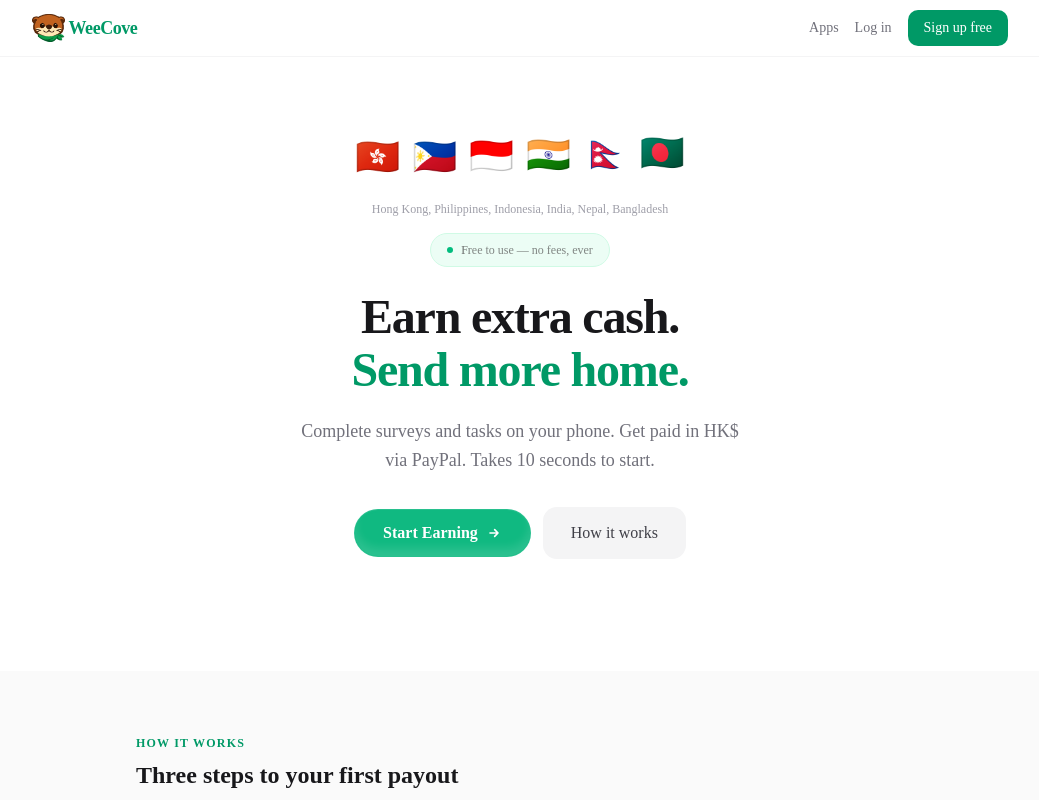
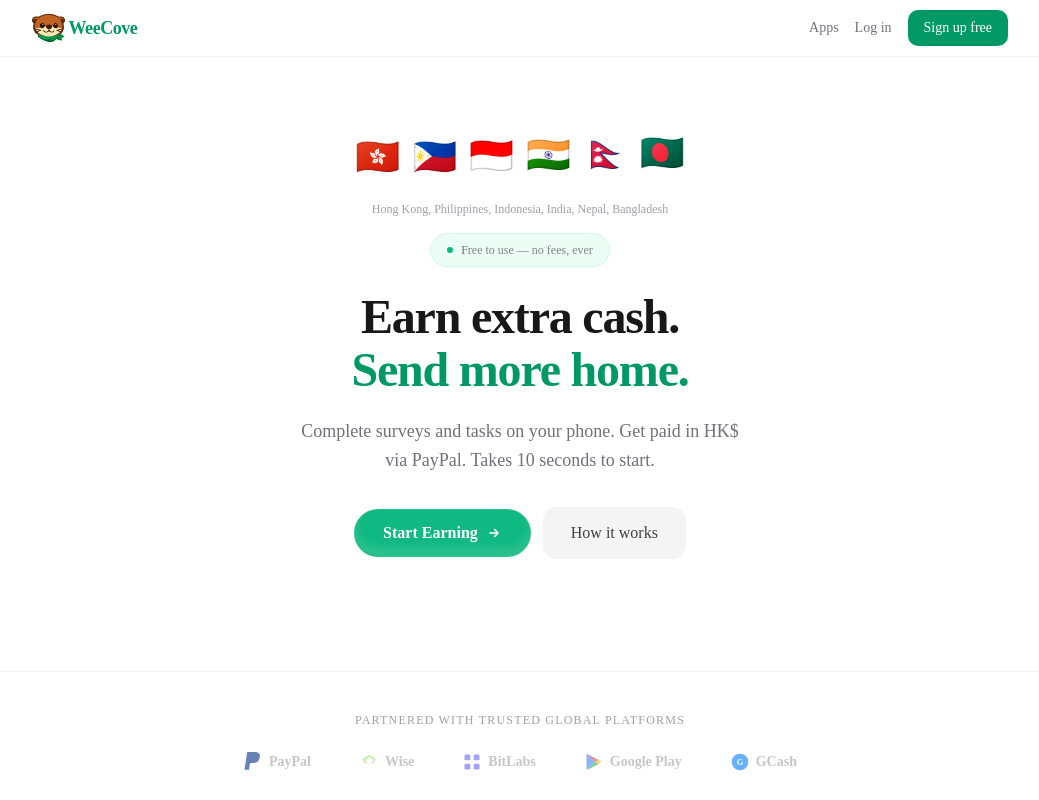
Before and after one commit to oasishk01/weecove, a Next.js app: page / in a window 1280 px wide. Shown: the top 800 px of the page, without its empty margins (120-1159 px from the left). Built offline with nearby package versions, Linux system fonts and the light colour scheme.

Commit message:
feat: add trust signal partner logos to landing page
PayPal, Wise, BitLabs, Google Play, GCash logos between hero and how-it-works section. Greyscale with hover effect.

```diff
--- a/src/app/page.tsx
+++ b/src/app/page.tsx
@@ -143,6 +143,59 @@
               >
                 How it works
               </Link>
+            </div>
+          </BlurFade>
+        </div>
+      </section>
+
+      {/* Trust logos */}
+      <section className="px-6 py-10 border-t border-zinc-100">
+        <div className="max-w-3xl mx-auto">
+          <BlurFade delay={0.1}>
+            <p className="text-center text-xs font-medium text-zinc-400 uppercase tracking-widest mb-6">Partnered with trusted global platforms</p>
+            <div className="flex items-center justify-center gap-8 md:gap-12 flex-wrap">
+              {/* PayPal */}
+              <div className="flex items-center gap-1.5 opacity-60 hover:opacity-100 transition-opacity">
+                <svg viewBox="0 0 24 24" className="w-5 h-5 text-[#003087]" fill="currentColor">
+                  <path d="M7.076 21.337H2.47a.641.641 0 0 1-.633-.74L4.944.901C5.026.382 5.474 0 5.998 0h7.46c2.57 0 4.578.543 5.69 1.81 1.01 1.15 1.304 2.42 1.012 4.287-.023.143-.047.288-.077.437-.983 5.05-4.349 6.797-8.647 6.797H9.322c-.533 0-.988.393-1.07.92l-.848 5.36-.244 1.546a.641.641 0 0 1-.633.54l-.452-.36z"/>
+                </svg>
+                <span className="text-sm font-bold text-zinc-400">PayPal</span>
+              </div>
+              {/* Wise */}
+              <div className="flex items-center gap-1.5 opacity-60 hover:opacity-100 transition-opacity">
+                <svg viewBox="0 0 24 24" className="w-5 h-5 text-[#9FE870]" fill="currentColor">
+                  <path d="M12.5 3L20 8.5l-3 5.5-5-2-5 2L4 8.5 12.5 3zM12.5 6l-5 3.5 2 3.5 3-1 3 1 2-3.5L12.5 6z"/>
+                </svg>
+                <span className="text-sm font-bold text-zinc-400">Wise</span>
+              </div>
+              {/* BitLabs */}
+              <div className="flex items-center gap-1.5 opacity-60 hover:opacity-100 transition-opacity">
+                <svg viewBox="0 0 24 24" className="w-5 h-5 text-[#6366f1]" fill="currentColor">
+                  <rect x="3" y="3" width="7" height="7" rx="1.5"/>
+                  <rect x="14" y="3" width="7" height="7" rx="1.5"/>
+                  <rect x="3" y="14" width="7" height="7" rx="1.5"/>
+                  <rect x="14" y="14" width="7" height="7" rx="1.5"/>
+                </svg>
+                <span className="text-sm font-bold text-zinc-400">BitLabs</span>
+              </div>
+              {/* Google Play */}
+              <div className="flex items-center gap-1.5 opacity-60 hover:opacity-100 transition-opacity">
+                <svg viewBox="0 0 24 24" className="w-5 h-5" fill="none">
+                  <path d="M3 20.5V3.5c0-.8.5-1.3 1-1.5l9.5 9.5L4 21c-.5-.2-1-.7-1-1.5z" fill="#4285F4"/>
+                  <path d="M17.5 14.5L13.5 11.5 4 21c.3.1.7.2 1 0l12.5-6.5z" fill="#34A853"/>
+                  <path d="M20 12c.5-.3.5-.7 0-1l-2.5-1.5L13.5 11.5l4 3 2.5-1.5z" fill="#FBBC04"/>
+                  <path d="M4 3c.3-.1.7-.2 1 0l12.5 6.5L13.5 11.5 4 3z" fill="#EA4335"/>
+                </svg>
+                <span className="text-sm font-bold text-zinc-400">Google Play</span>
+              </div>
+              {/* GCash */}
+              <div className="flex items-center gap-1.5 opacity-60 hover:opacity-100 transition-opacity">
+                <svg viewBox="0 0 24 24" className="w-5 h-5 text-[#007DFE]" fill="currentColor">
+                  <circle cx="12" cy="12" r="10"/>
+                  <text x="12" y="16" textAnchor="middle" fill="white" fontSize="10" fontWeight="bold">G</text>
+                </svg>
+                <span className="text-sm font-bold text-zinc-400">GCash</span>
+              </div>
             </div>
           </BlurFade>
         </div>
```
